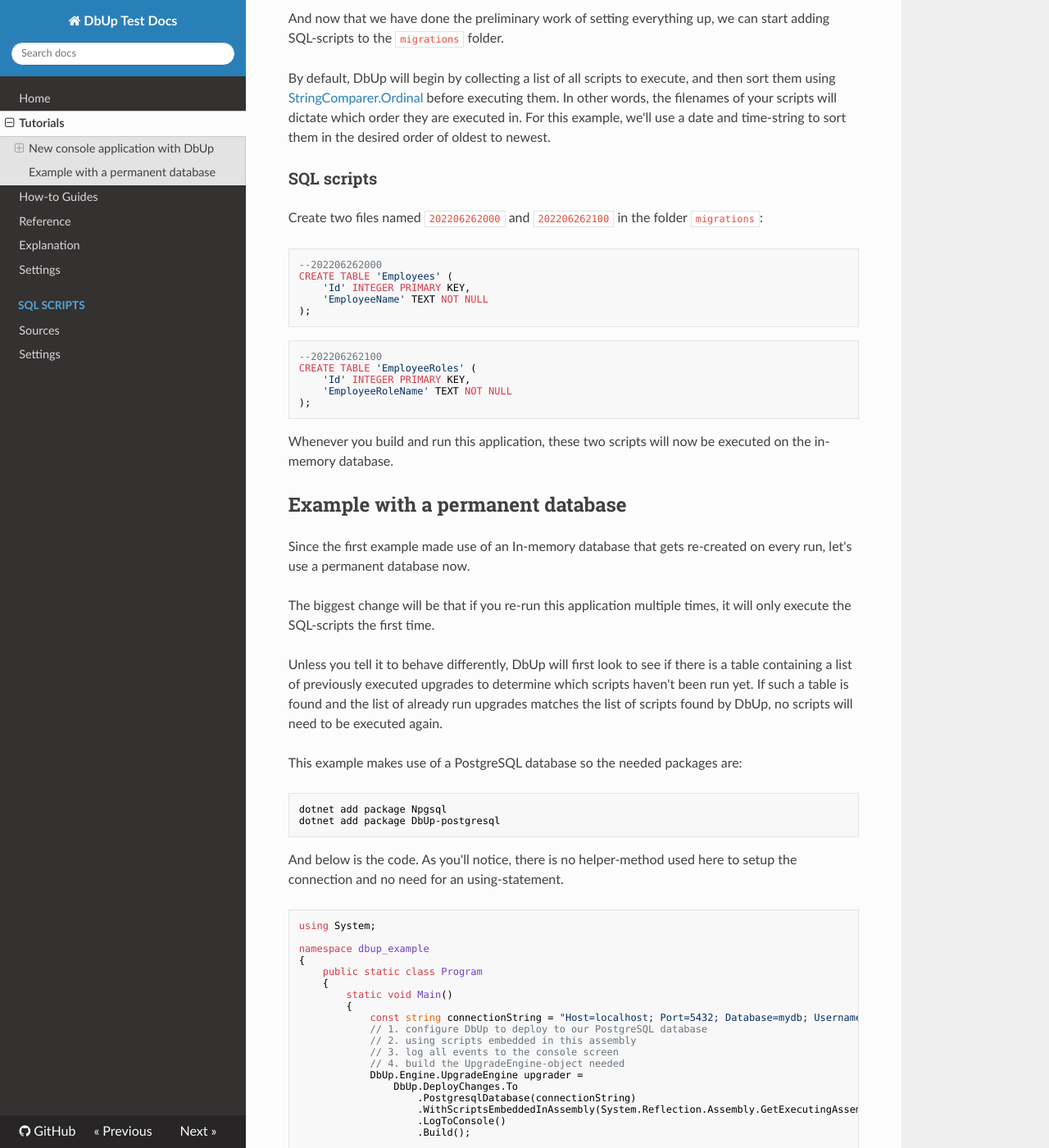
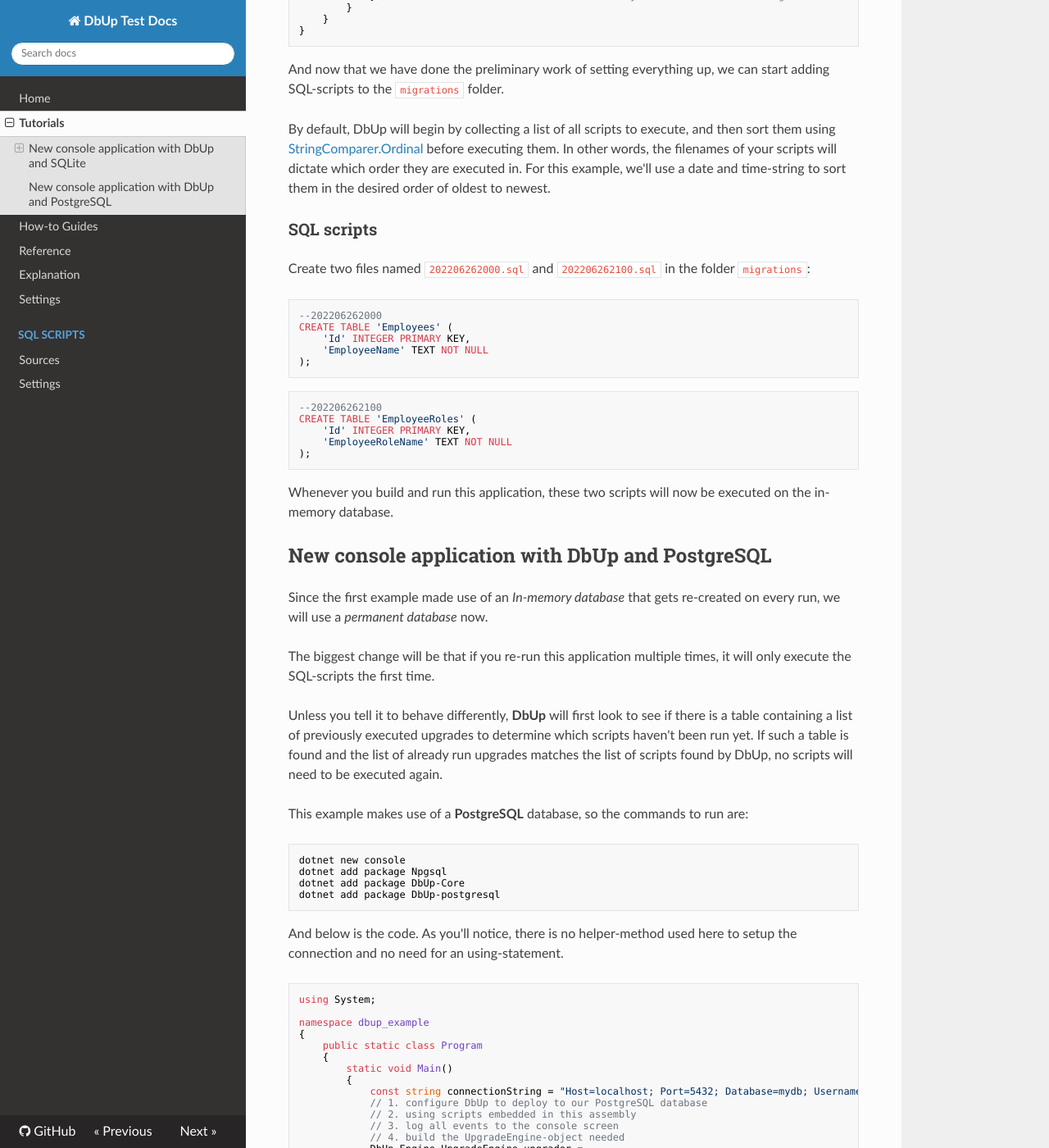
Before and after one commit to flatrick/dbup_test, an MkDocs documentation site: the page built from docs/tutorials.md, in a window 1280 px wide and 1400 px high, scrolled down 1625 px. Shown: the whole window at 82% size. Built offline with MkDocs 1.6.1, drawn with Linux system fonts in a browser that asks for light colours; nearby versions of some CDN libraries; some of the changed text lies outside the part shown.

Commit message:
some more minor fixes with the docs

````diff
--- a/docs/tutorials.md
+++ b/docs/tutorials.md
@@ -1,11 +1,15 @@
 # Tutorials
-## New console application with DbUp
+
+[Tutorials - Divio](https://docs.divio.com/documentation-system/tutorials/)
+
+## New console application with DbUp and SQLite
 
 Before going into details on the various options available, let's begin by creating a simple console application and get you aquainted with DbUp:
 
 ```posh
 dotnet new console
 dotnet add package Microsoft.Data.Sqlite
+dotnet add package DbUp-Core
 dotnet add package DbUp-sqlite
 ```
 
@@ -85,7 +89,7 @@ For this example, we'll use a date and time-string to sort them in the desired o
 
 ### SQL scripts
 
-Create two files named `202206262000` and `202206262100` in the folder `migrations`:
+Create two files named `202206262000.sql` and `202206262100.sql` in the folder `migrations`:
 
 ```sql
 --202206262000
@@ -105,19 +109,21 @@ CREATE TABLE 'EmployeeRoles' (
 
 Whenever you build and run this application, these two scripts will now be executed on the in-memory database.
 
-## Example with a permanent database
+## New console application with DbUp and PostgreSQL
 
-Since the first example made use of an In-memory database that gets re-created on every run, let's use a permanent database now.
+Since the first example made use of an *In-memory database* that gets re-created on every run, we will use a *permanent database* now.
 
 The biggest change will be that if you re-run this application multiple times, it will only execute the SQL-scripts the first time.
 
-Unless you tell it to behave differently, DbUp will first look to see if there is a table containing a list of previously executed upgrades to determine which scripts haven't been run yet.
+Unless you tell it to behave differently, **DbUp** will first look to see if there is a table containing a list of previously executed upgrades to determine which scripts haven't been run yet.
 If such a table is found and the list of already run upgrades matches the list of scripts found by DbUp, no scripts will need to be executed again.
 
-This example makes use of a PostgreSQL database so the needed packages are:
+This example makes use of a **PostgreSQL** database, so the commands to run are:
 
 ```posh
+dotnet new console
 dotnet add package Npgsql
+dotnet add package DbUp-Core
 dotnet add package DbUp-postgresql
 ```
 
````
Also changed, not shown: docs/index.md (+1 -2 lines).
